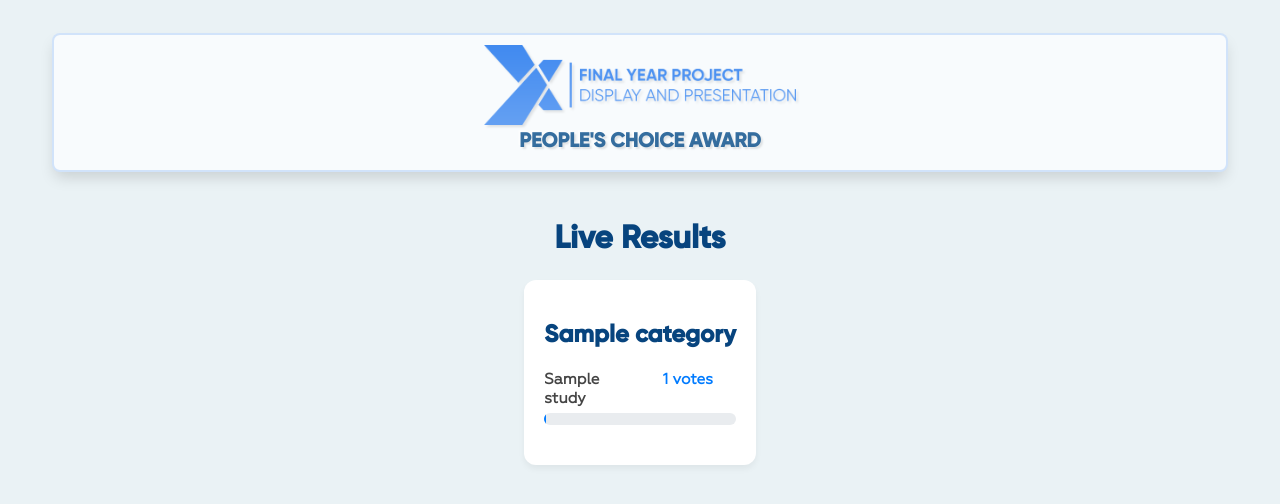
After one commit to gsulay/XU_COE_FYPDP26_People_Choice, a Flask app: template templates/results.html in a window 1280 px wide. The commit adds this page. Shown: the top 504 px of the page. Run offline with Flask 3, Linux system fonts and the light colour scheme; the template is opened without the code that fills it: most values are stand-ins (such as "Sample title", 1, 10 or a date in 2020).

Commit message:
Edited Base Style to Include a new Results HTML

```diff
--- a/static/css/base_style.css
+++ b/static/css/base_style.css
@@ -92,17 +92,18 @@ option { word-wrap: break-word; } /* Allow wrapping */
     width: 100%;
     overflow: auto;
 }
-.category-section{
-    /* background-color: rgba(160, 160, 160, 0.103); */
-    margin: 10px;
-    padding: 10px;
-    border-radius: 5px;
+
+h1, h2, h3, h4{
+    font-family: 'Gilroy-Bold';
+    color: rgb(7, 68, 126);
+    font-weight: bold;
 }
-h4{
-    font-family: 'Gilroy-Bold';
-    color: rgb(12, 54, 94);
+h2 {
+    font-size: 3vh;
+}
+
+h4 {
     font-size: 2.5vh;
-    font-weight: bold;
 }
 
 .study-option{
@@ -128,6 +129,14 @@ span {
     width: 90%;
 }
 
+.home_menu{
+    width: 80vh;
+    display: flex;
+    flex-direction: column;
+    justify-content: space-between;
+    align-items: center;
+    gap: 10px;
+}
 
 /* CSS */
 .poll-sbmt-btn{
@@ -163,6 +172,7 @@ span {
   user-select: none;
   -webkit-user-select: none;
   vertical-align: middle;
+  box-shadow: 0px 5px 5px 2px rgba(0, 0, 0, 0.1);
 }
 
 .submit-btn:hover,
@@ -181,3 +191,79 @@ span {
   background: rgba(0, 0, 0, .08);
   color: rgba(0, 0, 0, .3);
 }
+
+.poll-sbmt-btn{
+    padding-bottom: 10px;
+}
+
+
+.adminL2{
+    display: flex;
+    flex-direction: column;
+    align-items: center;
+
+    margin-bottom: 10px;
+    padding-bottom: 20px;
+    gap: 10px;
+
+}
+
+.admin-controls{
+    display: flex;
+    flex-direction: row;
+    align-items: center;
+
+}
+
+ .category-section{
+    background: white;
+    padding: 20px;
+    margin-bottom: 30px;
+    border-radius: 12px;
+    box-shadow: 0 4px 6px rgba(0,0,0,0.05);
+ }
+
+/* Charts */
+.category-card{
+            background: white;
+            padding: 20px;
+            margin-bottom: 30px;
+            border-radius: 12px;
+            box-shadow: 0 4px 6px rgba(0,0,0,0.05);
+        }
+/* The Result Row */
+.result-row { margin-bottom: 20px; }
+
+/* Study Title: Bold and allowed to wrap */
+.study-title {
+    display: flex;
+    justify-content: space-between;
+    font-weight: 600;
+    margin-bottom: 5px;
+    color: #444;
+    font-size: 0.95rem;
+}
+
+/* The Grey Background Bar */
+.progress-bg {
+    background-color: #e9ecef;
+    border-radius: 8px;
+    height: 12px;
+    width: 100%;
+    overflow: hidden; /* Ensures the blue bar stays inside corners */
+}
+
+/* The Blue Value Bar */
+.progress-fill {
+    background-color: #007bff;
+    height: 100%;
+    border-radius: 8px;
+    transition: width 1s ease-in-out; /* Smooth animation */
+    width: 0%; /* Starts at 0 for animation */
+}
+
+/* Vote Count Number */
+.vote-count {
+    color: #007bff;
+    font-weight: bold;
+    text-align: center;}
--- /dev/null
+++ b/templates/results.html
@@ -0,0 +1,45 @@
+<!DOCTYPE html>
+<html lang="en">
+<head>
+    <link rel="stylesheet" type="text/css" href="{{ url_for('static', filename='css/base_style.css')}}">
+    <meta charset="UTF-8">
+    <meta name="viewport" content="width=device-width, initial-scale=1.0">
+    <title>FYPDP 2026: People's Choice</title>
+    <script src="https://cdn.jsdelivr.net/npm/chart.js"></script>
+</head>
+<body>
+    <div class="bodyBG">
+        <div class="logo">
+                <img src="{{ url_for('static', filename='images/FYPDP_Logo.png')}}" alt="" class="logoImage">
+            <div class="logoTitle">
+                PEOPLE'S CHOICE AWARD
+            </div>
+        </div>
+
+        <div class="results-container">
+            <h1 style="text-align: center;">Live Results</h1>
+
+            {% for category, studies in results_data.items() %}
+                <div class="category-card">
+                    <h2>{{ category }}</h2>
+
+                    {% for study in studies %}
+                    <div class="result-row">
+                        <div class="study-title">
+                            <span>{{ study.name }}</span>
+                            <span class="vote-count">{{ study.count }} votes</span>
+                        </div>
+
+                        <div class="progress-bg">
+                            <div class="progress-fill" style="width: {{ study.percent }}%;"></div>
+                        </div>
+                    </div>
+                    {% endfor %}
+
+                </div>
+            {% endfor %}
+        </div>
+
+    </div>
+</body>
+</html>
```
